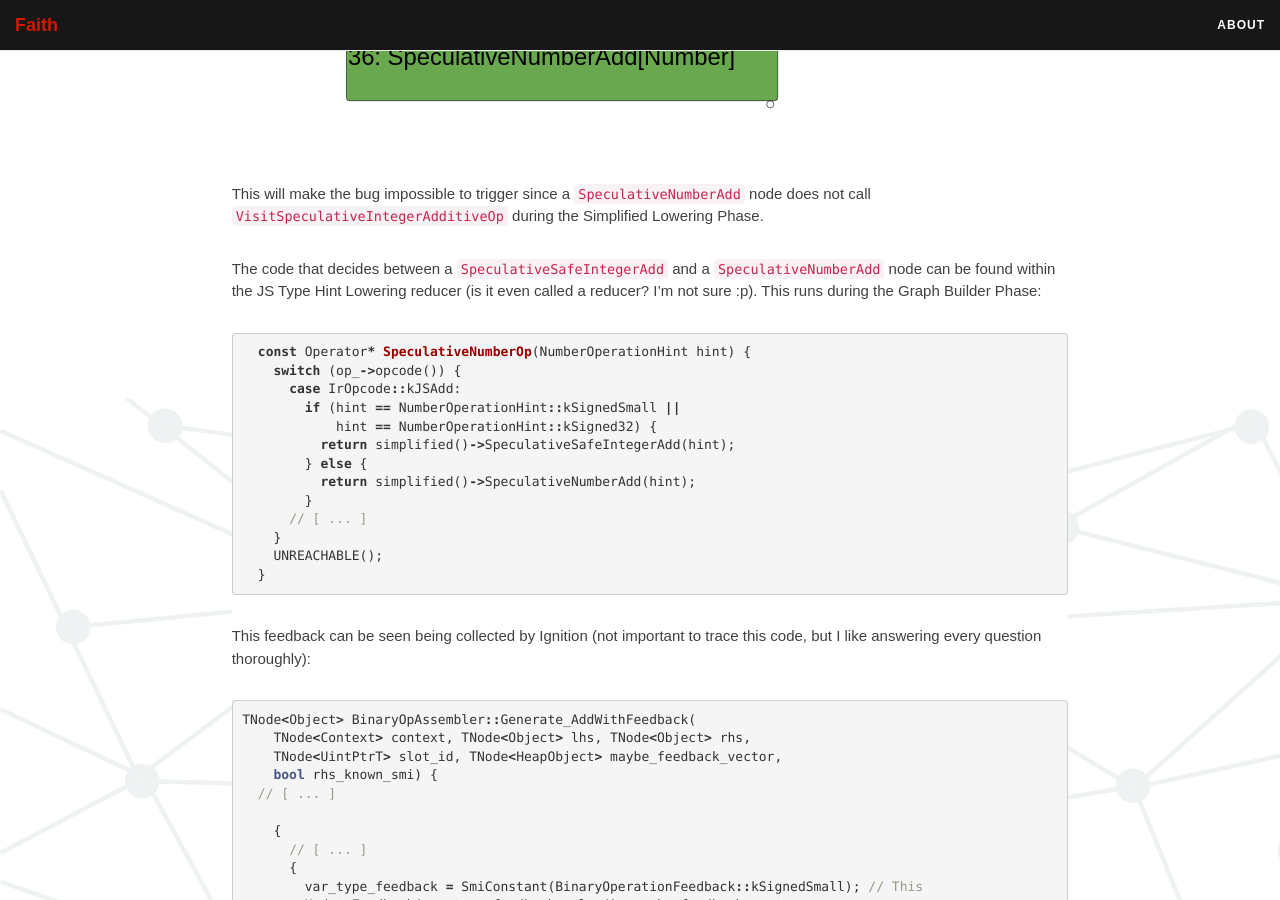
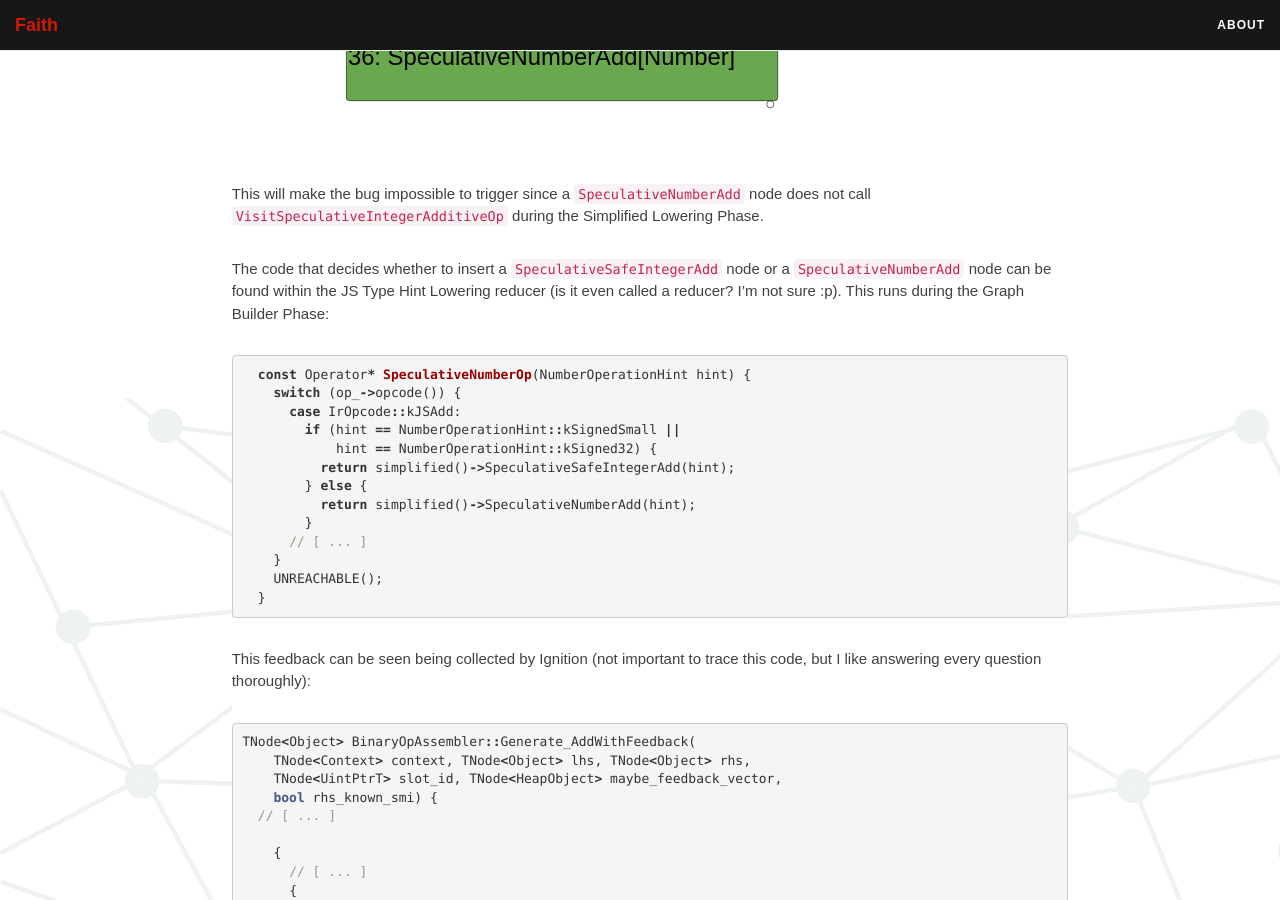
Before and after one commit to farazsth98/farazsth98.github.io, a Jekyll site: the page built from _posts/2021-01-06-cve-2020-16040-analysis.md, in a window 1280 px wide and 900 px high, scrolled down 11728 px. Built offline with Jekyll 4.4.1, drawn with Linux system fonts in a browser that asks for light colours; nearby versions of some CDN libraries.

Commit message:
Fixed typo

````diff
--- a/_posts/2021-01-06-cve-2020-16040-analysis.md
+++ b/_posts/2021-01-06-cve-2020-16040-analysis.md
@@ -353,7 +353,7 @@ We can verify this by first modifying the poc to remove the line that collects t
 
 This will make the bug impossible to trigger since a `SpeculativeNumberAdd` node does not call `VisitSpeculativeIntegerAdditiveOp` during the Simplified Lowering Phase.
 
-The code that decides between a `SpeculativeSafeIntegerAdd` and a `SpeculativeNumberAdd` node can be found within the JS Type Hint Lowering reducer (is it even called a reducer? I'm not sure :p). This runs during the Graph Builder Phase:
+The code that decides whether to insert a `SpeculativeSafeIntegerAdd` node or a `SpeculativeNumberAdd` node can be found within the JS Type Hint Lowering reducer (is it even called a reducer? I'm not sure :p). This runs during the Graph Builder Phase:
 
 ```c++
   const Operator* SpeculativeNumberOp(NumberOperationHint hint) {
````
